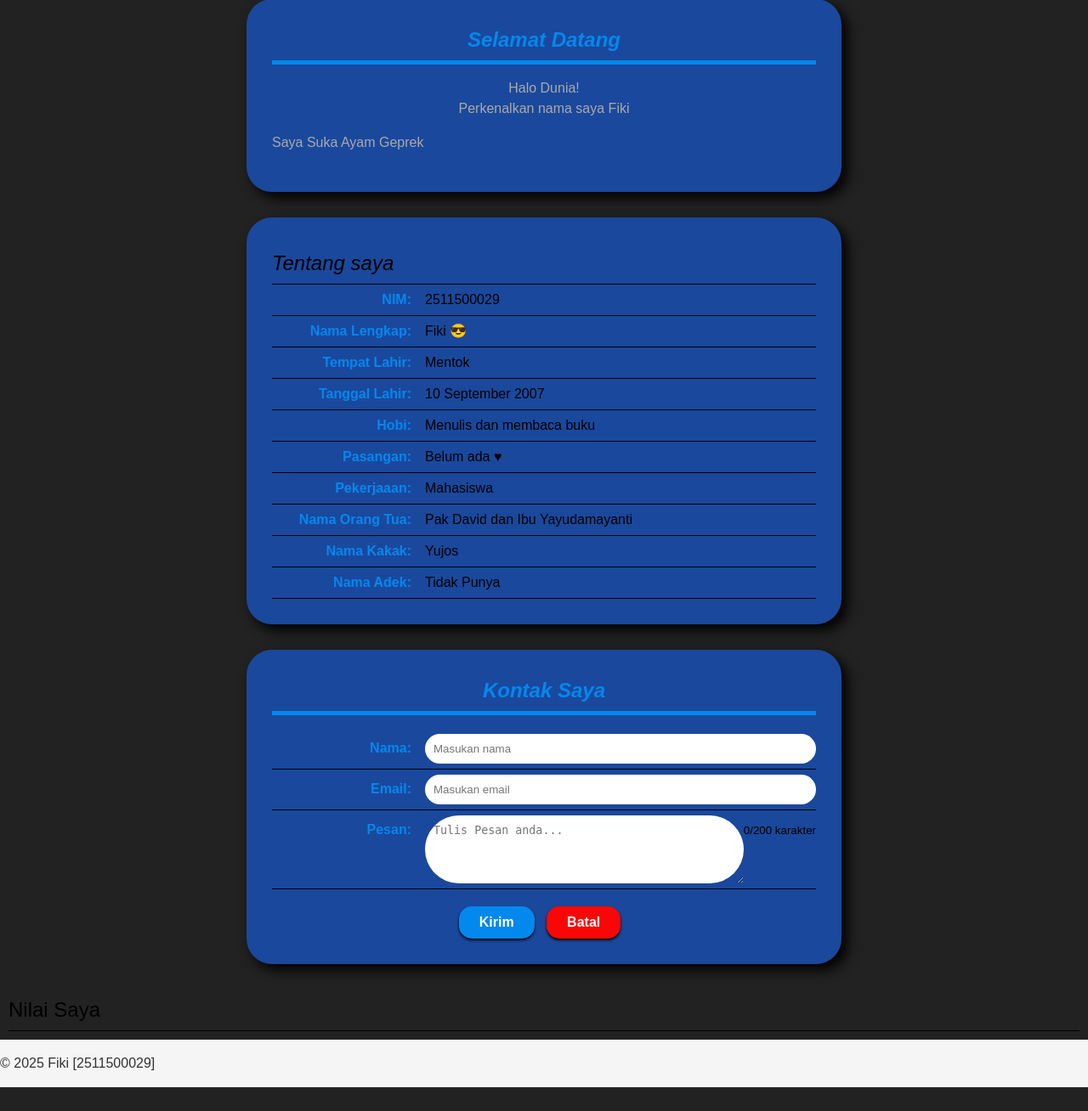
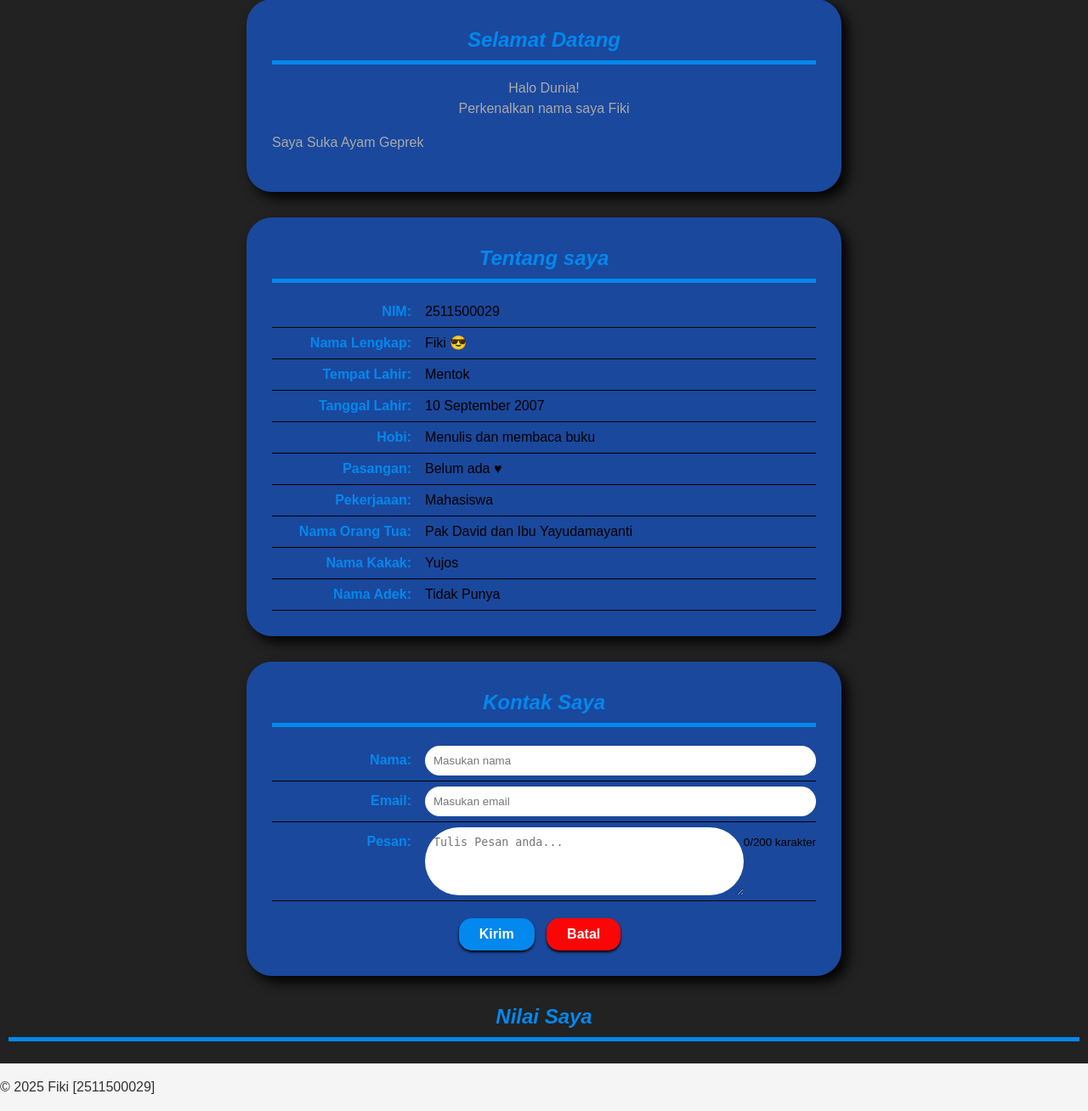
Before and after one commit to FikiNih/2511500029-PWD-TI1A-25261, a PHP site: page /pertemuan-06/index.php in a window 1280 px wide. Shown: the part 282-1590 px from the top of the page at 85% size. Before the commit the page ends 1562 px from the top, so only its background shows below. Run offline with PHP 8.4, Linux system fonts and the light colour scheme.

Commit message:
hello.php

```diff
--- a/pertemuan-06/style.css
+++ b/pertemuan-06/style.css
@@ -234,13 +234,12 @@ footer {
 
 #About h2,
 #ipk h2 {
-    display: flex;
-    justify-content: flex-start;
-    align-items: baseline;
-    margin: 0;
-    padding: 6px 0;
-    border-bottom: 1px solid black;
-    color: black;
-    font-weight: 500;
+    color: #0388ee;
+    border-bottom: 5px solid #0388ee;
+    padding-bottom: 6px;
+    margin-top: 0;
+    margin-bottom: 16px;
+    text-align: center;
     font-family: sans-serif;
- }
+    font-style: italic;
+}
```
